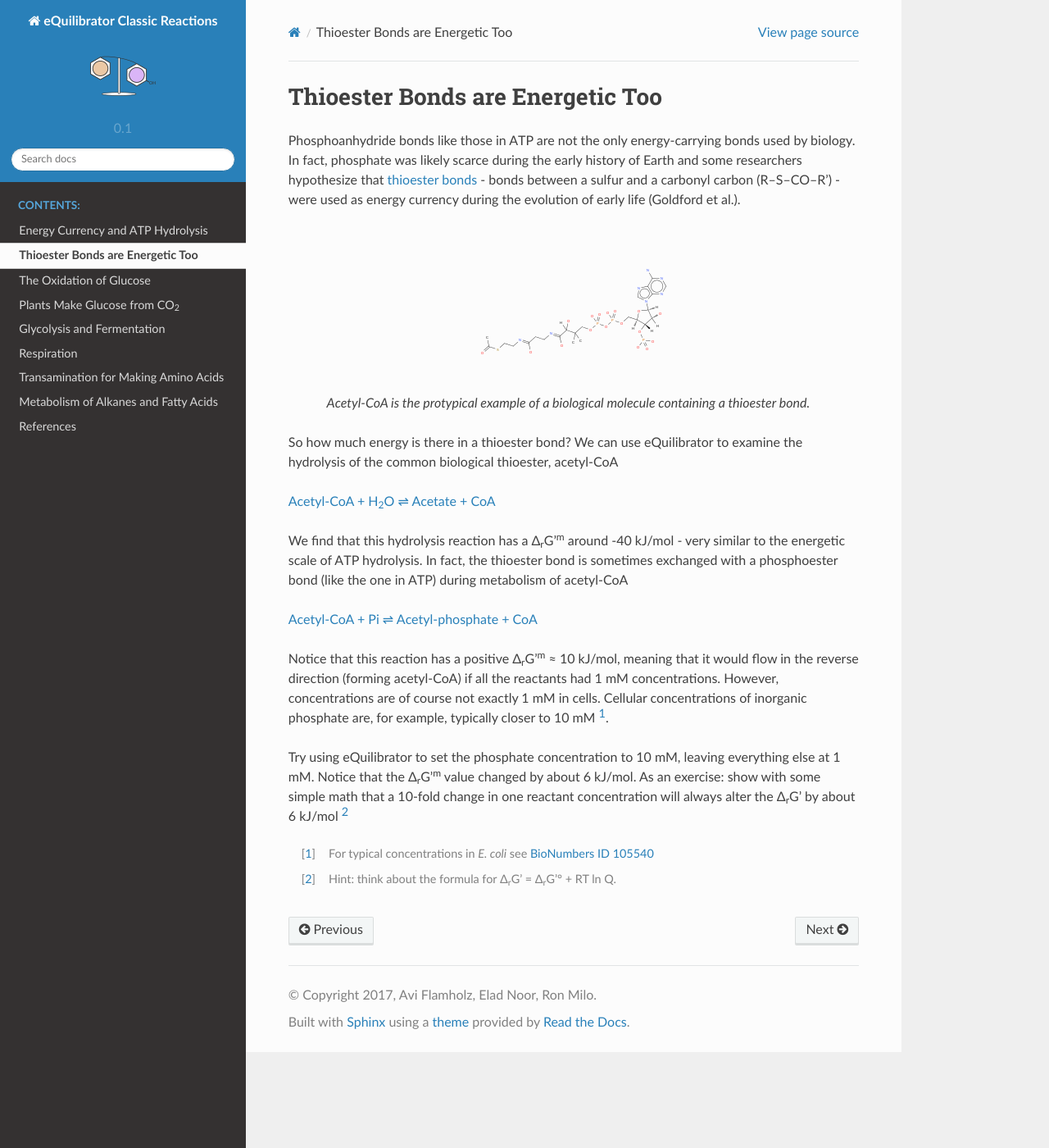
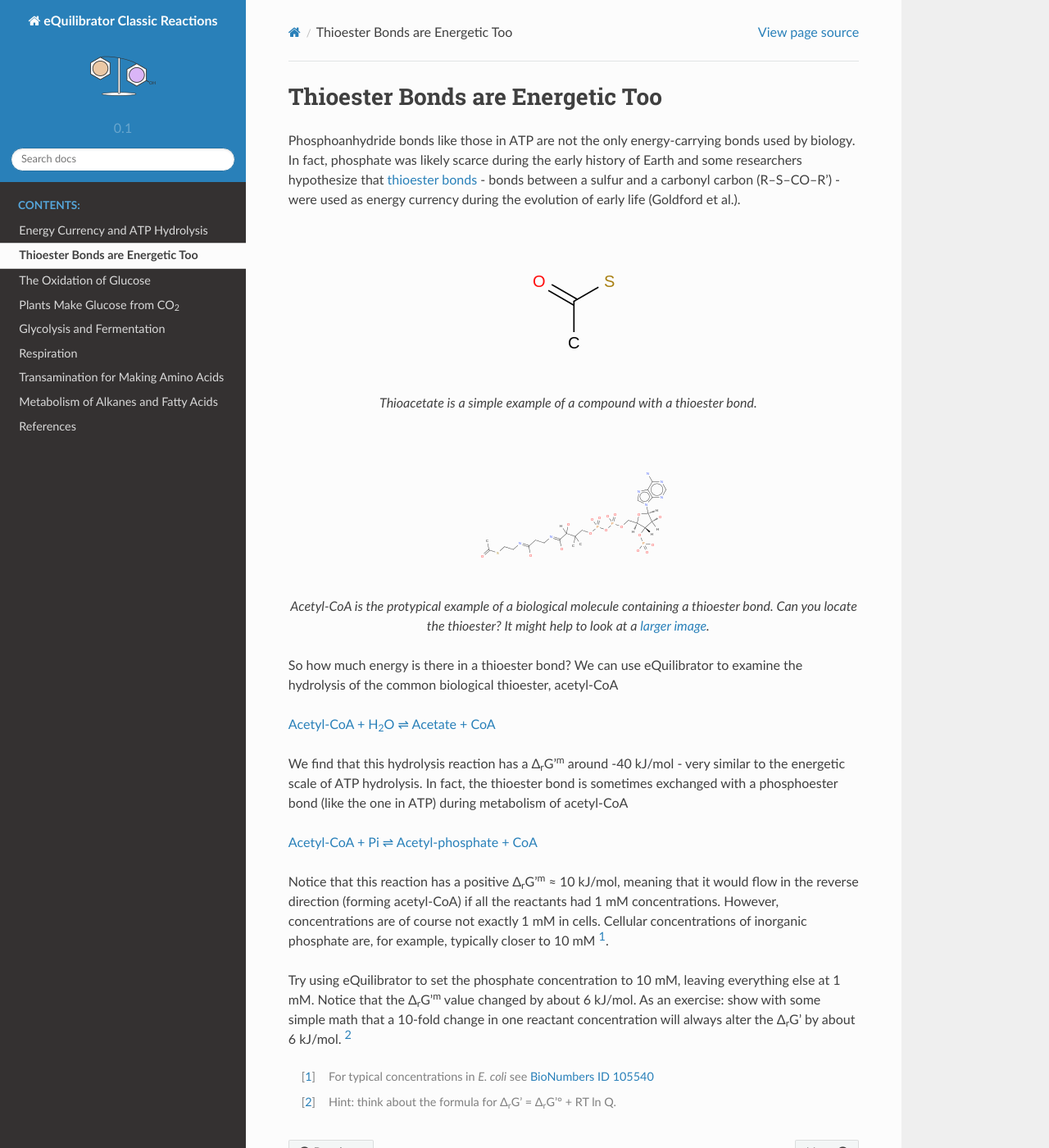
Before and after one commit to eladnoor/equilibrator, a Sphinx documentation site: the page built from classic_rxns/source/thioester.rst, in a window 1280 px wide and 1400 px high. Shown: the whole window at 82% size. Built offline with Sphinx 7.4.7 and the Read the Docs theme 2.0.0, drawn with Linux system fonts in a browser that asks for light colours.

Commit message:
A simpler thioester image.

```diff
--- a/classic_rxns/source/atp.rst
+++ b/classic_rxns/source/atp.rst
@@ -16,7 +16,7 @@ ATP is considered the energy "currency" of the cell. But how much is that curren
 
 has a Δ\ :sub:`r`\ G'° of about -26 kJ / mol. That is, if you hydrolyze 1 mol of ATP to ADP in standard conditions, 26 kJ of energy that is usable for work is released. Conversely, it takes 26 kJ of work to form 1 mol of ATP from ADP in standard conditions.
 
-Keep in mind that Δ\ :sub:`r`\ G'° is defined in standard conditions (1 molar concentrations) while biological concentrations are much closer to 1 millimolar (1 mM). We can calculate the Δ\ :sub:`r`\ G' in these conditions using one of the most basic equations of biochemical thermodynamics
+Keep in mind that Δ\ :sub:`r`\ G'° is defined in standard conditions (1 molar concentrations) while `biological concentrations are much closer to 1 millimolar <http://book.bionumbers.org/what-are-the-concentrations-of-free-metabolites-in-cells/>`_ (1 mM). We can calculate the Δ\ :sub:`r`\ G' in these conditions using one of the most basic equations of biochemical thermodynamics
 
 .. math::
 	\begin{eqnarray}
--- a/classic_rxns/source/thioester.rst
+++ b/classic_rxns/source/thioester.rst
@@ -3,11 +3,17 @@ Thioester Bonds are Energetic Too
 
 Phosphoanhydride bonds like those in ATP are not the only energy-carrying bonds used by biology. In fact, phosphate was likely scarce during the early history of Earth and some researchers hypothesize that `thioester bonds <https://en.wikipedia.org/wiki/Thioester>`_ - bonds between a sulfur and a carbonyl carbon (R–S–CO–R') - were used as energy currency during the evolution of early life (Goldford et al.).
 
+.. figure:: _static/_images/thioacetate.png
+   :alt: Thioacetate
+   :align: center
+
+   Thioacetate is a simple example of a compound with a thioester bond.
+
 .. figure:: _static/_images/accoa.png
    :alt: Acetyl-CoA
    :align: center
 
-   Acetyl-CoA is the protypical example of a biological molecule containing a thioester bond.
+   Acetyl-CoA is the protypical example of a biological molecule containing a thioester bond. Can you locate the thioester? It might help to look at a `larger image <https://en.wikipedia.org/wiki/Acetyl-CoA>`_.
 
 So how much energy is there in a thioester bond? We can use eQuilibrator to examine the hydrolysis of the common biological thioester, acetyl-CoA
 
@@ -22,7 +28,7 @@ We find that this hydrolysis reaction has a Δ\ :sub:`r`\ G'\ :sup:`m` around -4
 
 Notice that this reaction has a positive Δ\ :sub:`r`\ G'\ :sup:`m`  ≈ 10 kJ/mol, meaning that it would flow in the reverse direction (forming acetyl-CoA) if all the reactants had 1 mM concentrations. However, concentrations are of course not exactly 1 mM in cells. Cellular concentrations of inorganic phosphate are, for example, typically closer to 10 mM [1]_.
 
-Try using eQuilibrator to set the phosphate concentration to 10 mM, leaving everything else at 1 mM. Notice that the Δ\ :sub:`r`\ G'\ :sup:`m` value changed by about 6 kJ/mol. As an exercise: show with some simple math that a 10-fold change in one reactant concentration will always alter the Δ\ :sub:`r`\ G' by about 6 kJ/mol [2]_
+Try using eQuilibrator to set the phosphate concentration to 10 mM, leaving everything else at 1 mM. Notice that the Δ\ :sub:`r`\ G'\ :sup:`m` value changed by about 6 kJ/mol. As an exercise: show with some simple math that a 10-fold change in one reactant concentration will always alter the Δ\ :sub:`r`\ G' by about 6 kJ/mol. [2]_
 
 .. [1] For typical concentrations in *E. coli* see `BioNumbers ID 105540 <http://bionumbers.hms.harvard.edu/bionumber.aspx?&id=105540&ver=3&trm=inorganic%20phosphate%20concentration>`_
 .. [2] Hint: think about the formula for Δ\ :sub:`r`\ G' = Δ\ :sub:`r`\ G'° + RT ln Q.
```
Also changed, not shown: classic_rxns/source/_static/_images/thioacetate.png (added), 5 other files.
